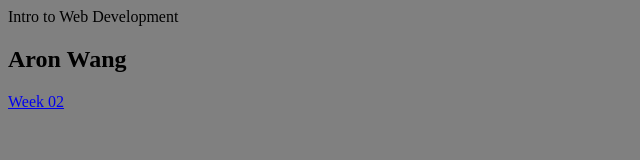
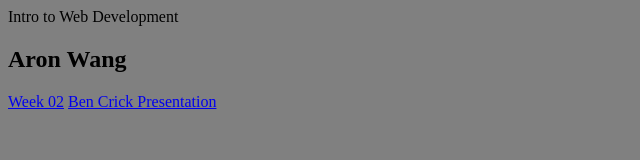
Before and after one commit to aw1954/aw1954.github.io, a plain HTML site: page index.html in a window 1280 px wide. Shown: the whole page, without its empty margins (0-640 px from the left). Drawn offline with Linux system fonts and the light colour scheme.

Commit message:
Update index.html

```diff
--- a/index.html
+++ b/index.html
@@ -5,4 +5,5 @@
     <head>Intro to Web Development</head>
     <h2>Aron Wang</h2>
     <a href="wos.html">Week 02</a>
+    <a href="bencrick/index.html">Ben Crick Presentation</a>
 </body>
```
